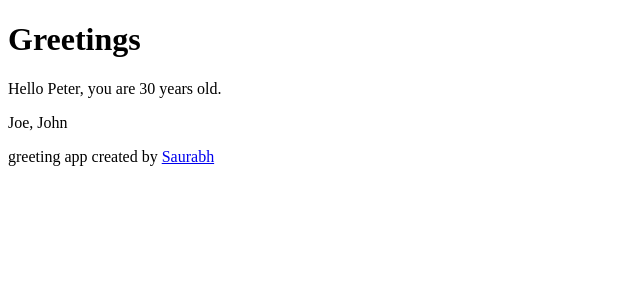
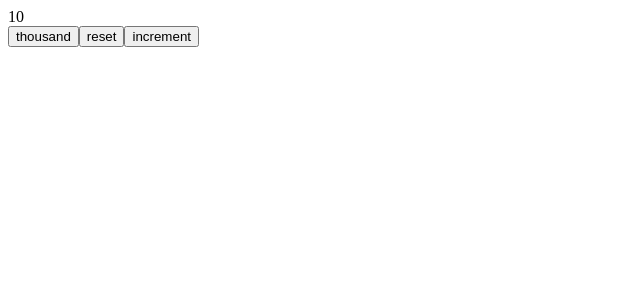
Before and after one commit to saurabhkamboj/intro_demo, a React (Vite) app in the folder introdemo/: page / in a window 1280 px wide. Shown: the top 300 px of the page, without its empty margins (0-640 px from the left). Built offline with nearby package versions, Linux system fonts and the light colour scheme.

Commit message:
Modify file

```diff
--- a/introdemo/src/App.jsx
+++ b/introdemo/src/App.jsx
@@ -1,32 +1,104 @@
-const Hello = (props) => {
-  console.log(props)
+import { useState } from 'react'
+
+/*
+const Display = ({ counter }) => <div>{counter}</div>
+
+const Button = ({ onClick, text }) => <button onClick={onClick}>{text}</button>
+
+const App = () => {
+  const [ counter, setCounter ] = useState(0)
+  console.log('rendering with counter value: ', counter)
+
+  const increaseByOne = () => setCounter(counter + 1)
+  const setToZero = () => setCounter(0)
+  const decreaseByOne = () => setCounter(counter - 1)
+
+  return (
+   <div>
+    <Display counter={counter} />
+    <Button onClick={increaseByOne} text='plus' />
+    <Button onClick={setToZero} text='reset' />
+    <Button onClick={decreaseByOne} text='minus' />
+   </div>
+  )
+}
+*/
+
+/*
+const History = (props) => {
+  if (props.allClicks.length === 0) {
+    return (
+      <div>
+        the app is used by pressing the buttons
+      </div>
+    )
+  }
   return (
     <div>
-      <p>Hello {props.name}, you are {props.age} years old.</p>
+      button press history: {props.allClicks.join(' ')}
     </div>
   )
 }
 
-const Footer = () => {
+const Button = ({ onClick, text }) => <button onClick={onClick}>{text}</button>
+
+const App = () => {
+  const [left, setLeft] = useState(0)
+  const [right, setRight] = useState(0)
+  const [allClicks, setAll] = useState([])
+  // const [total, setTotal] = useState(0)
+
+
+  const handleLeftClick = () => {
+    setAll(allClicks.concat('L'))
+    const updatedLeft = left + 1
+    setLeft(updatedLeft)
+    // setTotal(updatedLeft + right)
+  }
+
+
+  const handleRightClick = () => {
+    setAll(allClicks.concat('R'))
+    const updatedRight = right + 1
+    setRight(updatedRight)
+    // setTotal(left + updatedRight)
+  }
+
   return (
     <div>
-      greeting app created by <a href='https://github.com/saurabhkamboj'>Saurabh</a>
+      {left}
+      <Button onClick={handleLeftClick} text='left' />
+      <Button onClick={handleRightClick} text='right' />
+      {right}
+
+      <History allClicks={allClicks} />
+    </div>
+  )
+}
+*/
+
+const Button = ({ onClick, text }) => <button onClick={onClick}>{text}</button>
+
+const Display = ({ value }) => <div>{value}</div>
+
+const App = () => {
+  const [value, setValue] = useState(10)
+
+
+  const setToValue = (newValue) => () => {
+    console.log('value now', newValue)  // print the new value to console
+    setValue(newValue)
+  }
+
+  return (
+    <div>
+      <Display value={value} />
+
+      <Button onClick={setToValue(1000)} text='thousand' />
+      <Button onClick={setToValue(0)} text='reset' />
+      <Button onClick={setToValue(value + 1)} text='increment' />
     </div>
   )
 }
 
-const App = () => {
-  const name = 'Peter'
-  const age = 30
-  const friends = ['Joe', 'John']
-  return (
-    <>
-      <h1>Greetings</h1>
-      <Hello name={name} age={age} />
-      <div><p>{friends.join(', ')}</p></div>
-      <Footer />
-    </>
-  )
-}
-
 export default App
```
